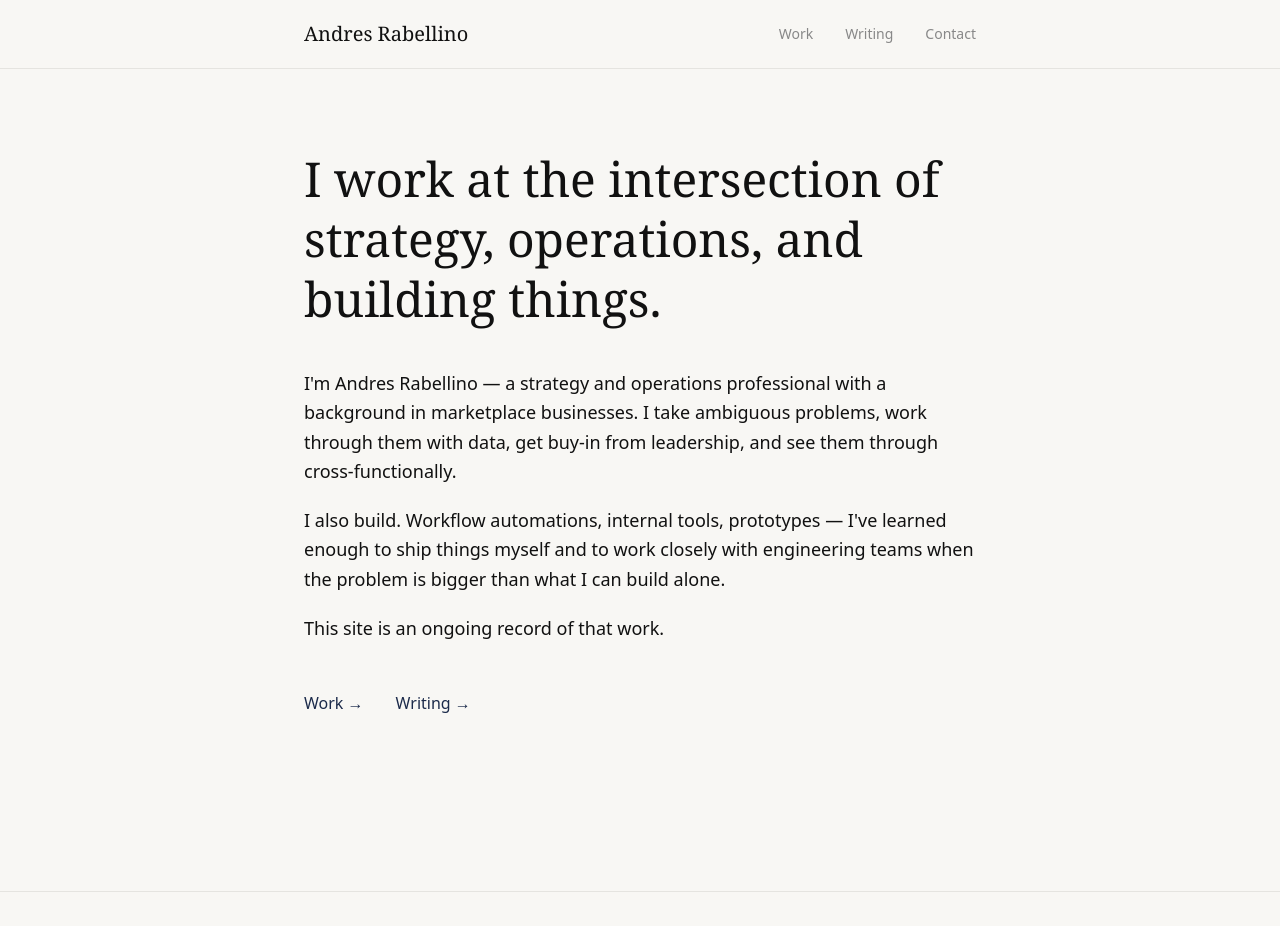
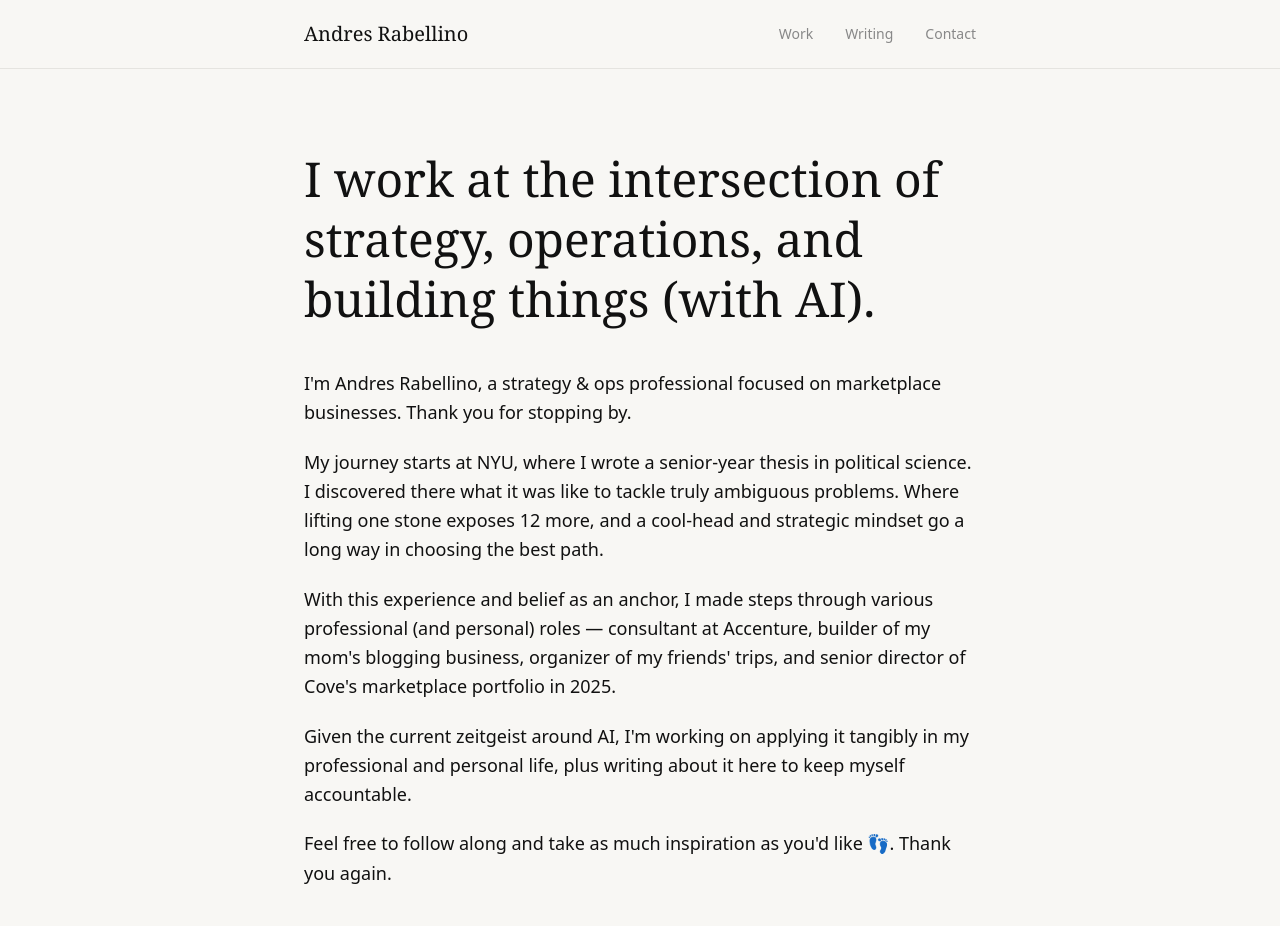
Before and after one commit to stringbeandres/andres-website, a Next.js app: page / in a window 1280 px wide. Shown: the top 926 px of the page. Built offline with nearby package versions, Linux system fonts and the light colour scheme.

Commit message:
Update homepage title and bio

```diff
--- a/app/page.tsx
+++ b/app/page.tsx
@@ -2,20 +2,24 @@ export default function Home() {
   return (
     <div className="max-w-[720px] mx-auto px-6 py-20">
       <h1 className="font-serif text-5xl text-[#111111] leading-tight mb-10">
-          I work at the intersection of strategy, operations, and building things.
+        I work at the intersection of strategy, operations, and building things (with AI).
       </h1>
 
       <div className="space-y-5 text-[#111111] text-lg leading-relaxed">
         <p>
-            I'm Andres Rabellino — a strategy and operations professional with a background in marketplace businesses. I take ambiguous problems, work through them with data, get buy-in from
-  leadership, and see them through cross-functionally.
+          I'm Andres Rabellino, a strategy & ops professional focused on marketplace businesses. Thank you for stopping by.
         </p>
         <p>
-            I also build. Workflow automations, internal tools, prototypes — I've learned enough to ship things myself and to work closely with engineering teams when the problem is bigger than what I
-  can build alone.
+          My journey starts at NYU, where I wrote a senior-year thesis in political science. I discovered there what it was like to tackle truly ambiguous problems. Where lifting one stone exposes 12 more, and a cool-head and strategic mindset go a long way in choosing the best path.
         </p>
         <p>
-            This site is an ongoing record of that work.
+          With this experience and belief as an anchor, I made steps through various professional (and personal) roles — consultant at Accenture, builder of my mom's blogging business, organizer of my friends' trips, and senior director of Cove's marketplace portfolio in 2025.
+        </p>
+        <p>
+          Given the current zeitgeist around AI, I'm working on applying it tangibly in my professional and personal life, plus writing about it here to keep myself accountable.
+        </p>
+        <p>
+          Feel free to follow along and take as much inspiration as you'd like 👣. Thank you again.
         </p>
       </div>
 
```
Lines whose indentation alone changed are shown as unchanged.
